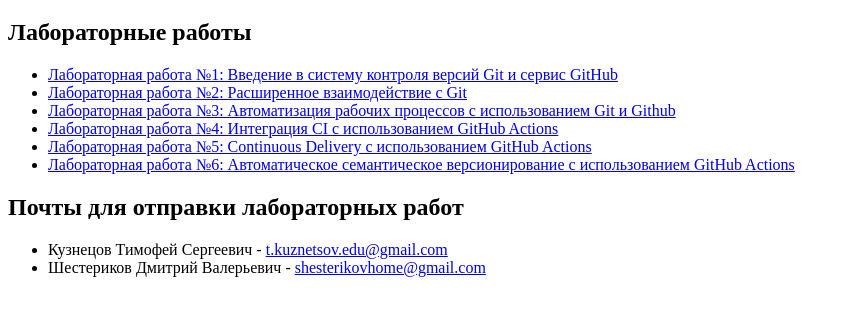
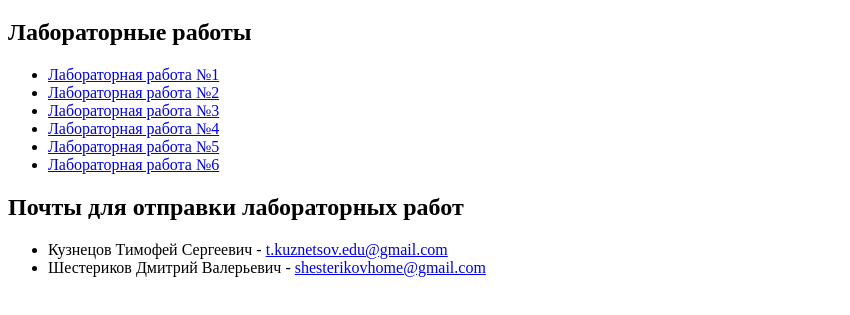
Before and after one commit to tima1702/stp, a plain HTML site: page index.html in a window 1280 px wide. Shown: the part 61-376 px from the top of the page, without its empty margins (0-850 px from the left). Drawn offline with Linux system fonts and the light colour scheme.

Commit message:
Update index.html

```diff
--- a/index.html
+++ b/index.html
@@ -10,12 +10,12 @@
 
     <h2>Лабораторные работы</h2>
     <ul>
-        <li><a href="https://bit.ly/3sC1KGF" target="_blank">Лабораторная работа №1: Введение в систему контроля версий Git и сервис GitHub</a></li>
-        <li><a href="https://bit.ly/3LjrU7y" target="_blank">Лабораторная работа №2: Расширенное взаимодействие с Git</a></li>
-        <li><a href="https://bit.ly/44ZhaSK" target="_blank">Лабораторная работа №3: Автоматизация рабочих процессов с использованием Git и Github</a></li>
-        <li><a href="https://bit.ly/3Zb1QDA" target="_blank">Лабораторная работа №4: Интеграция CI с использованием GitHub Actions</a></li>
-        <li><a href="https://bit.ly/46CAbeY" target="_blank">Лабораторная работа №5: Continuous Delivery с использованием GitHub Actions</a></li>
-        <li><a href="https://bit.ly/3PXAaf2" target="_blank">Лабораторная работа №6: Автоматическое семантическое версионирование с использованием GitHub Actions</a></li>
+        <li><a href="https://github.com/tima1702/stp/blob/main/%D0%9B%D0%B0%D0%B1%D0%BE%D1%80%D0%B0%D1%82%D0%BE%D1%80%D0%BD%D0%B0%D1%8F%20%D1%80%D0%B0%D0%B1%D0%BE%D1%82%D0%B0%20%E2%84%961.md" target="_blank">Лабораторная работа №1</a></li>
+        <li><a href="https://github.com/tima1702/stp/blob/main/%D0%9B%D0%B0%D0%B1%D0%BE%D1%80%D0%B0%D1%82%D0%BE%D1%80%D0%BD%D0%B0%D1%8F%20%D1%80%D0%B0%D0%B1%D0%BE%D1%82%D0%B0%20%E2%84%962.md" target="_blank">Лабораторная работа №2</a></li>
+        <li><a href="https://github.com/tima1702/stp/blob/main/%D0%9B%D0%B0%D0%B1%D0%BE%D1%80%D0%B0%D1%82%D0%BE%D1%80%D0%BD%D0%B0%D1%8F%20%D1%80%D0%B0%D0%B1%D0%BE%D1%82%D0%B0%20%E2%84%963.md" target="_blank">Лабораторная работа №3</a></li>
+        <li><a href="https://github.com/tima1702/stp/blob/main/%D0%9B%D0%B0%D0%B1%D0%BE%D1%80%D0%B0%D1%82%D0%BE%D1%80%D0%BD%D0%B0%D1%8F%20%D1%80%D0%B0%D0%B1%D0%BE%D1%82%D0%B0%20%E2%84%964.md" target="_blank">Лабораторная работа №4</a></li>
+        <li><a href="https://github.com/tima1702/stp/blob/main/%D0%9B%D0%B0%D0%B1%D0%BE%D1%80%D0%B0%D1%82%D0%BE%D1%80%D0%BD%D0%B0%D1%8F%20%D1%80%D0%B0%D0%B1%D0%BE%D1%82%D0%B0%20%E2%84%965.md" target="_blank">Лабораторная работа №5</a></li>
+        <li><a href="https://github.com/tima1702/stp/blob/main/%D0%9B%D0%B0%D0%B1%D0%BE%D1%80%D0%B0%D1%82%D0%BE%D1%80%D0%BD%D0%B0%D1%8F%20%D1%80%D0%B0%D0%B1%D0%BE%D1%82%D0%B0%20%E2%84%966.md" target="_blank">Лабораторная работа №6</a></li>
     </ul>
 
     <h2>Почты для отправки лабораторных работ</h2>
```
